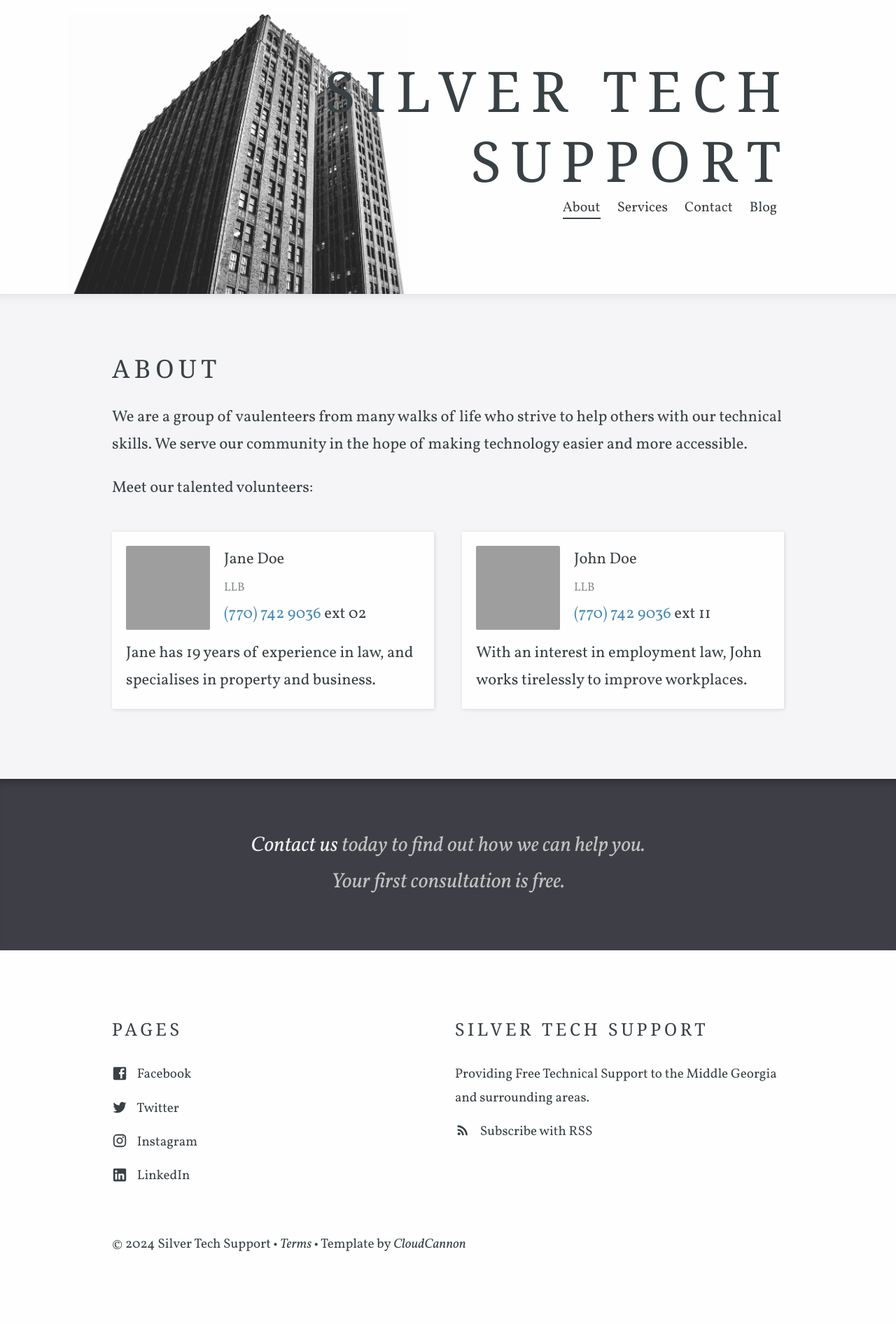
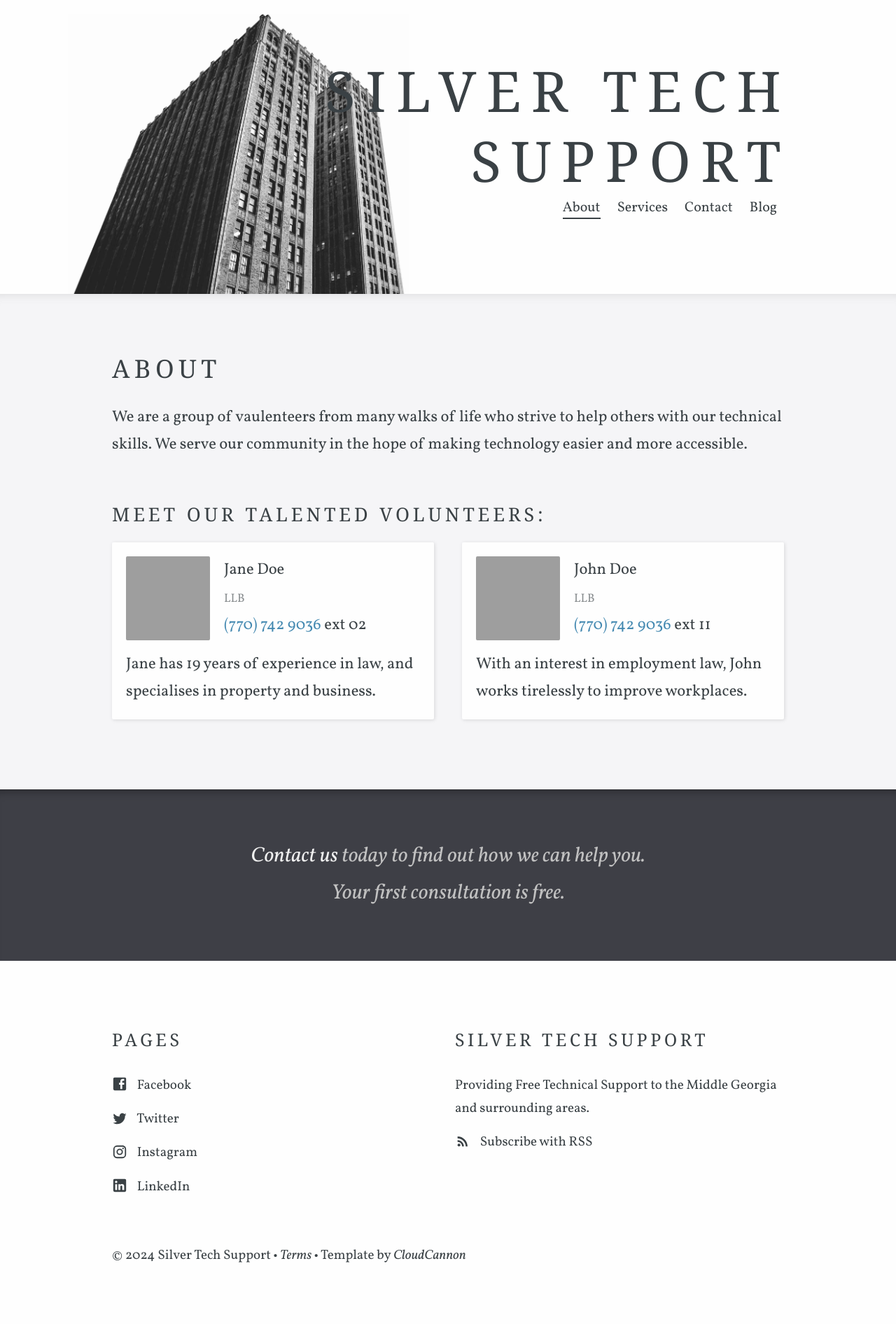
Before and after one commit to chasemassey/StsJusticeTemplate, a Jekyll site: the page built from about.html, in a window 1280 px wide. Shown: the whole page at 70% size. Built offline with Jekyll 4.4.1, drawn with Linux system fonts in a browser that asks for light colours; some web fonts are replaced; grey boxes are pictures that could not be loaded.

```diff
--- a/about.html
+++ b/about.html
@@ -13,7 +13,7 @@ navigation_order: 1
 		We serve our community in the hope of making technology easier and more accessible.
 	</p>
 
-	<p>Meet our talented volunteers:</p>
+	<H3>Meet our talented volunteers:</H3>
 </div>
 
 <p class="editor-link"><a href="cloudcannon:collections/_staff_members" class="btn"><strong>&#9998;</strong> Update Staff Members</a></p>
```
